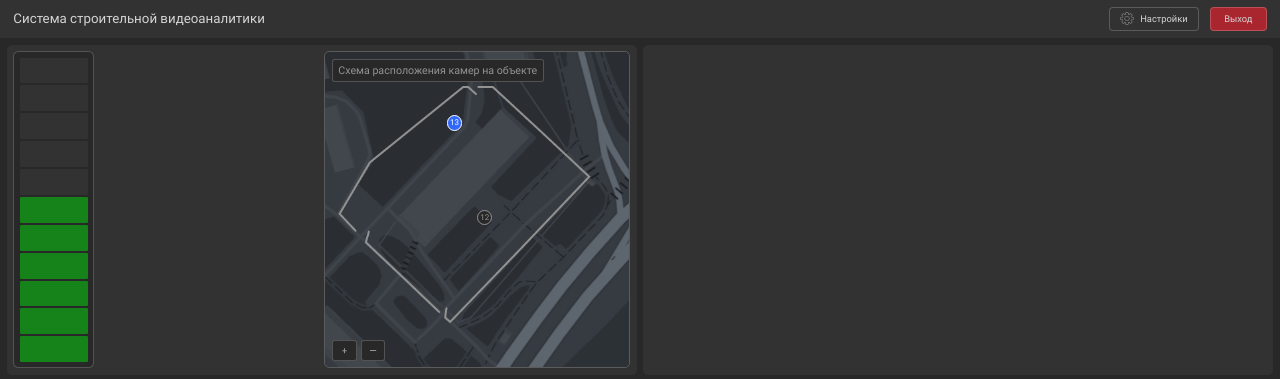
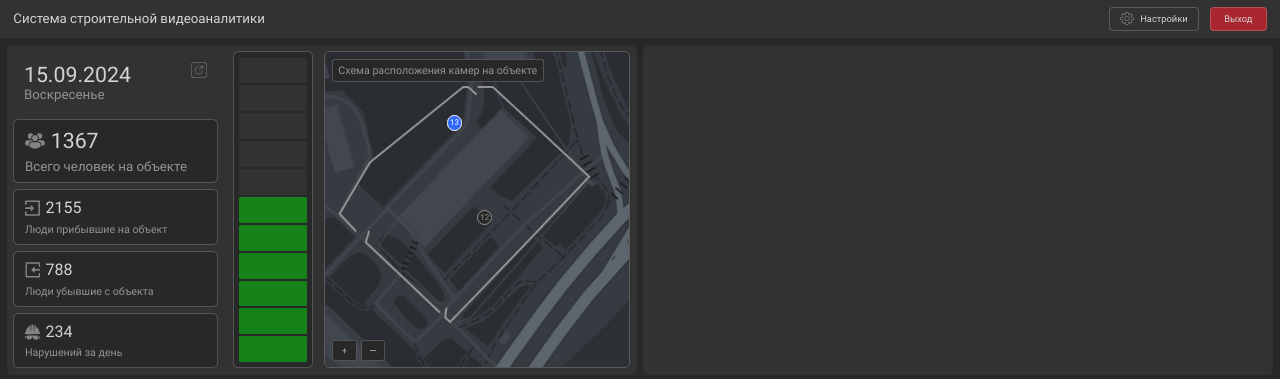
Before and after one commit to SterrenHeer/Observation, a plain HTML site: page index.html in a window 1280 px wide. Drawn offline with nearby package versions, Linux system fonts and the light colour scheme; files that its build step writes are made by us from their sources.

Commit message:
add data block to values block

```diff
--- a/index.html
+++ b/index.html
@@ -24,6 +24,45 @@
 		<div class="main_wrapper">
 			<div class="main_section">
 				<div class="values">
+					<div class="data">
+						<div class="top">
+							<div>
+								<div class="title title_32">15.09.2024</div>
+								<div class="title title_20 pale">Воскресенье</div>
+							</div>
+							<img src="icons/target.svg" alt="target">
+						</div>
+						<div class="wrapper">
+							<div class="item">
+								<div class="value">
+									<img src="icons/people.svg" alt="people">
+									<div class="title title_32">1367</div>
+								</div>
+								<div class="title title_20 pale">Всего человек на объекте</div>
+							</div>
+							<div class="item">
+								<div class="value">
+									<img src="icons/entry.svg" alt="entry">
+									<div class="title title_24">2155</div>
+								</div>
+								<div class="title title_16 pale">Люди прибывшие на объект</div>
+							</div>
+							<div class="item">
+								<div class="value">
+									<img src="icons/entry.svg" class="rotate" alt="entry">
+									<div class="title title_24">788</div>
+								</div>
+								<div class="title title_16 pale">Люди убывшие с объекта</div>
+							</div>
+							<div class="item">
+								<div class="value">
+									<img src="icons/violation.svg" alt="violation">
+									<div class="title title_24">234</div>
+								</div>
+								<div class="title title_16 pale">Нарушений за день</div>
+							</div>
+						</div>
+					</div>
 					<div class="workload" data-workload="50"></div>
 				</div>
 				<div class="locations">
--- a/scss/blocks/_main.scss
+++ b/scss/blocks/_main.scss
@@ -44,6 +44,51 @@
         border-radius: 0.416vw;
         background: #323232;
         .values {
+            display: flex;
+            justify-content: space-between;
+            width: 23.437vw;
+            .data {
+                display: flex;
+                flex-direction: column;
+                justify-content: space-between;
+                width: 15.989vw;
+                .top {
+                    display: flex;
+                    justify-content: space-between;
+                    align-items: flex-start;
+                    padding: 0.833vw;
+                    img {
+                        width: 1.25vw;
+                        cursor: pointer;
+                    }
+                }
+                .wrapper {
+                    display: flex;
+                    flex-direction: column;
+                    gap: 0.52vw;
+                    margin-top: 0.52vw;
+                    .item {
+                        display: flex;
+                        flex-direction: column;
+                        gap: 0.416vw;
+                        padding: 0.625vw 0.416vw 0.625vw 0.833vw;
+                        border: 0.052vw solid rgba(255, 255, 255, 0.2);
+                        border-radius: 0.416vw;
+                        background: #282828;
+                        .value {
+                            display: flex;
+                            align-items: center;
+                            gap: 0.416vw;
+                            img {
+                                height: 1.25vw;
+                            }
+                        }
+                        .rotate {
+                            transform: rotate(180deg);
+                        }
+                    }
+                }
+            }
             .workload {
                 display: flex;
                 flex-direction: column-reverse;
```
